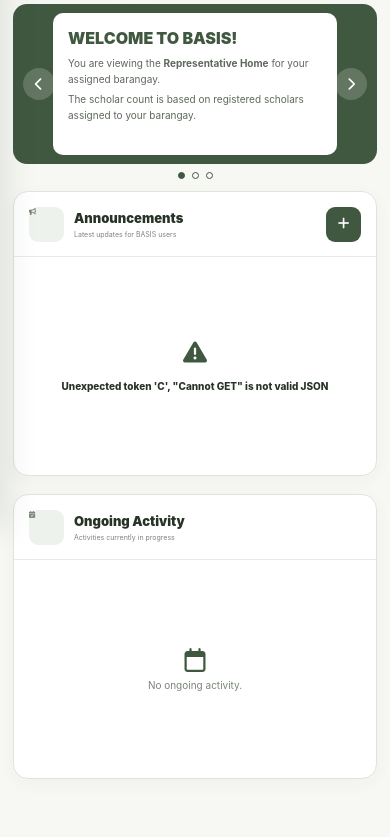
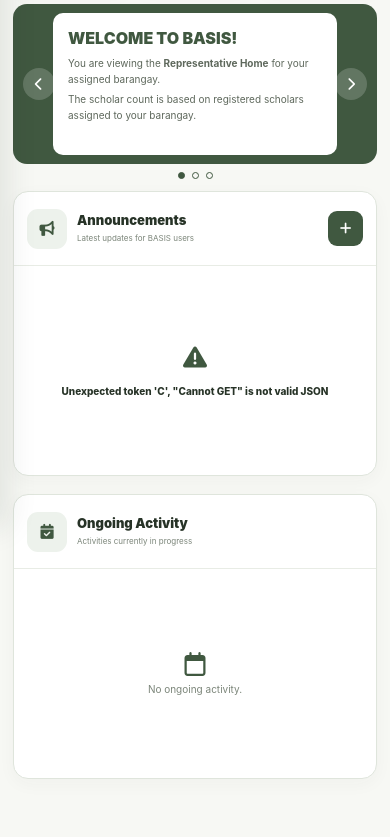
Before and after one commit to Stupidcheesecatmeow/BASISv6, a PHP site: page /home-rep.html in a window 390 px wide. Shown: the part 317-1154 px from the top of the page. Run offline with PHP 8.4, Linux system fonts and the light colour scheme.

Commit message:
ui fix home rep

```diff
--- a/BASIS/representative/home-rep.css
+++ b/BASIS/representative/home-rep.css
@@ -1560,8 +1560,14 @@
 .rep-page .rep-home-grid { margin-bottom: 28px !important; align-items: start; }
 .rep-page .rep-panel { height: 270px !important; }
 .rep-page .rep-panel-header { padding-top: 10px !important; padding-bottom: 10px !important; }
-.rep-page .rep-panel-title .panel-title-icon { align-self: center; margin: 0 !important; }
-.rep-page .rep-panel-body { height: calc(100% - 65px) !important; box-sizing: border-box; }
+.rep-page .rep-panel-header { min-height: 78px; box-sizing: border-box; padding-left: 18px !important; padding-right: 18px !important; }
+.rep-page .rep-panel-title { flex: 1 1 auto; gap: 13px; }
+.rep-page .rep-panel-title .panel-title-icon { width: 44px; height: 44px; flex: 0 0 44px; align-self: center; margin: 0 !important; padding: 0; border-radius: 11px; background: var(--admin-green-soft); color: var(--admin-green); display: flex; align-items: center; justify-content: center; font-size: 15px; line-height: 1; }
+.rep-page .rep-panel-title .panel-title-icon i { display: block; font-size: 15px; line-height: 1; }
+.rep-page .rep-panel-title > div { min-width: 0; }
+.rep-page .rep-panel-title h2 { font-size: 15px; line-height: 1.2; }
+.rep-page .rep-panel-title > div > span { margin-top: 5px; font-size: 9px; line-height: 1.4; }
+.rep-page .rep-panel-body { height: calc(100% - 78px) !important; box-sizing: border-box; }
 @media (max-width: 900px) {
   .rep-page .carousel-wrapper { height: 150px !important; }
   .rep-page .rep-panel { height: 285px !important; }
@@ -1569,4 +1575,10 @@
 @media (max-width: 560px) {
   .rep-page .carousel-wrapper { height: 160px !important; }
   .rep-page .rep-panel { height: 285px !important; }
-}
+  .rep-page .rep-panel-header { min-height: 74px; padding-left: 13px !important; padding-right: 13px !important; }
+  .rep-page .rep-panel-body { height: calc(100% - 74px) !important; }
+  .rep-page .rep-panel-title { gap: 10px; }
+  .rep-page .rep-panel-title .panel-title-icon { width: 40px; height: 40px; flex-basis: 40px; }
+  .rep-page .rep-panel-title h2 { font-size: 13px; }
+  .rep-page .rep-panel-title > div > span { font-size: 8px; }
+}
--- a/BASIS/representative/home-rep.html
+++ b/BASIS/representative/home-rep.html
@@ -1,5 +1,5 @@
 <!DOCTYPE html><html lang="en"><head><meta charset="UTF-8"><meta name="viewport" content="width=device-width, initial-scale=1.0"><title>BASIS - Representative Dashboard</title>
-<link rel="preconnect" href="https://fonts.googleapis.com"><link rel="preconnect" href="https://fonts.gstatic.com" crossorigin><link rel="stylesheet" href="https://cdnjs.cloudflare.com/ajax/libs/font-awesome/6.4.0/css/all.min.css"><link rel="stylesheet" href="../style.css"><link rel="stylesheet" href="home-rep.css?v=20261013-admin-ui"><link rel="stylesheet" href="../responsive.css?v=2"></head>
+<link rel="preconnect" href="https://fonts.googleapis.com"><link rel="preconnect" href="https://fonts.gstatic.com" crossorigin><link rel="stylesheet" href="https://cdnjs.cloudflare.com/ajax/libs/font-awesome/6.4.0/css/all.min.css"><link rel="stylesheet" href="../style.css"><link rel="stylesheet" href="home-rep.css?v=20261016-panel-icons-v2"><link rel="stylesheet" href="../responsive.css?v=2"></head>
 <body class="dashboard-page rep-page representative-page"><div class="sidebar-overlay" id="sidebarOverlay"></div>
 <aside class="admin-sidebar" id="adminSidebar"><div class="sidebar-brand"><div class="brand-mark"><img src="../images/LOGO.png" alt="BASIS Logo"></div><div class="brand-copy"><strong>BASIS</strong><span>REPRESENTATIVE PANEL</span></div><button class="sidebar-close" id="sidebarClose" type="button" aria-label="Close menu"><i class="fa-solid fa-xmark"></i></button></div>
 <div class="sidebar-profile"><img src="../images/profile_default.jpg" alt="Representative Profile"><div><strong id="sidebarRepName">REPRESENTATIVE</strong><span>Barangay Representative</span></div></div>
```
